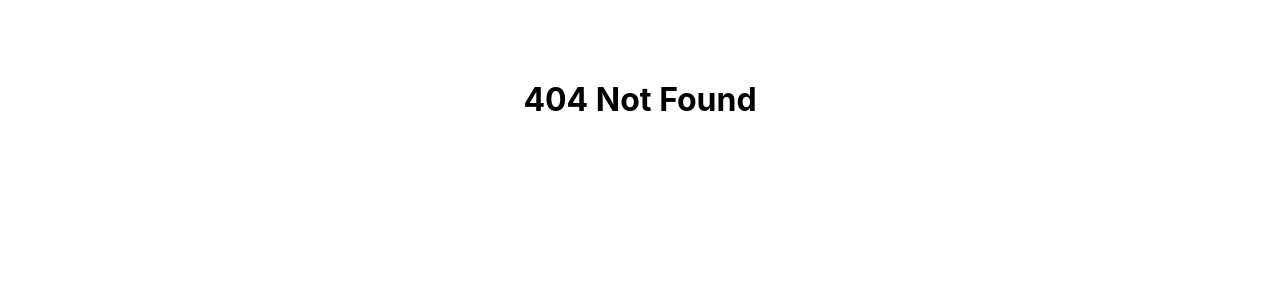
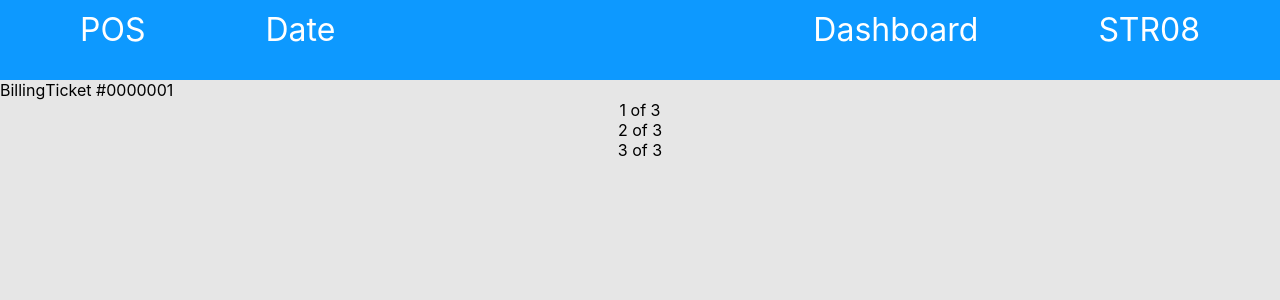
Before and after one commit to siddhishah109/Sharayu-demo, a React (Create React App) app: page /pos-billing in a window 1280 px wide. Before the commit this address had no page. Shown: the top 300 px of the page. Built offline with nearby package versions, Linux system fonts and the light colour scheme; a web font is replaced by a local one.

Commit message:
billing added

```diff
--- a/src/App.js
+++ b/src/App.js
@@ -8,7 +8,17 @@ import DishFeedBackPage from './Pages/DishFeedBackPage';
 import MenuPage from './Pages/MenuPage';
 import GetQuotePage from './Pages/GetQuotePage';
 import ThankyouCatering from './Pages/ThankyouCatering';
+import Billing from './POS/Billing/Billing';
+import Header from './POS/Header/Header';
 
+
+const DefaultLayout = ({ children }) => (
+  <div className="default-layout">
+    <Header/>
+    {children}
+
+  </div>
+);
 function App() {
   return (
     <div className="App">
@@ -20,6 +30,7 @@ function App() {
           <Route path="/thankyou" element={<ThankYouPage />} />
           <Route path="/thankyouQuote" element={<ThankyouCatering/>} />
           <Route path="/" element={<MenuPage />} />
+          <Route  path='/pos-billing' element={<DefaultLayout><Billing/></DefaultLayout>}/>
           <Route path="/quote" element={<GetQuotePage />} />
           <Route path="*" element={<h1 style={{ marginTop: "5rem" }}>404 Not Found</h1>} />
         </Routes>
--- /dev/null
+++ b/src/POS/Billing/Billing.css
@@ -0,0 +1,10 @@
+.body{
+    background-color: #e6e6e6;
+    height: 90vh;
+}
+.head-tile1{
+
+}
+.head-tile2{
+
+}
--- /dev/null
+++ b/src/POS/Billing/Billing.js
@@ -0,0 +1,27 @@
+import React from 'react'
+import './Billing.css'
+import Row from 'react-bootstrap/Row';
+import Col from 'react-bootstrap/Col';
+
+
+
+const Billing = () => {
+  return (
+    <div className='body'>
+<Row style={{display:'flex'}}>
+       <div className='head-tile1'>Billing</div>
+       <div className='head-tile2'>
+        Ticket #0000001
+       </div>
+   </Row>
+      <Row>
+        <Col>1 of 3</Col>
+        <Col>2 of 3</Col>
+        <Col>3 of 3</Col>
+      </Row>
+
+    </div>
+  )
+}
+
+export default Billing
--- a/src/POS/Header/Header.js
+++ b/src/POS/Header/Header.js
@@ -0,0 +1,20 @@
+import React from 'react'
+import './header.css'
+
+
+const Header = () => {
+  return (
+    <div className='nav'>
+        <div className='d-flex nav1'>
+            <div className='nav-t'> POS</div>
+            <div className='nav-t'>Date</div>
+        </div>
+        <div className='d-flex nav2 '>
+            <div className='nav-t'> Dashboard</div>
+            <div className='nav-t'>STR08</div>
+        </div>
+    </div>
+  )
+}
+
+export default Header
--- a/src/POS/Header/header.css
+++ b/src/POS/Header/header.css
@@ -0,0 +1,22 @@
+.nav{
+    height: 10vh;
+    background: #0d99ff;
+    color: white;
+    display: flex;
+    flex-direction: row;
+    justify-content: space-between;
+    font-size: xx-large;
+}
+.nav1{
+display: flex;
+padding-left: 20px;
+}
+.nav2{
+display: flex;
+padding-right: 20px;
+}
+.nav-t{
+    margin-left: 60px;
+    margin-right: 60px;
+    margin-top: 10px;
+}
```
